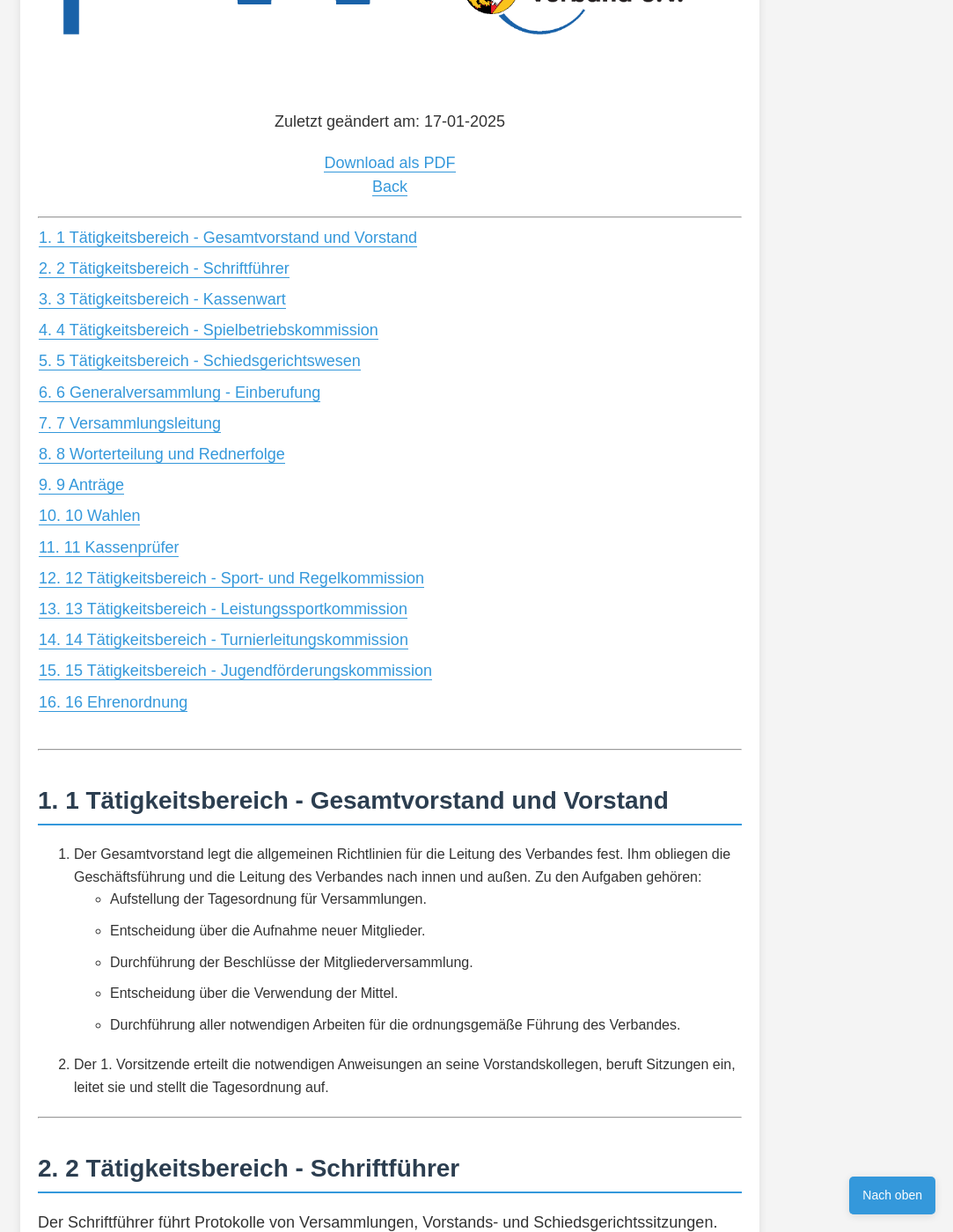
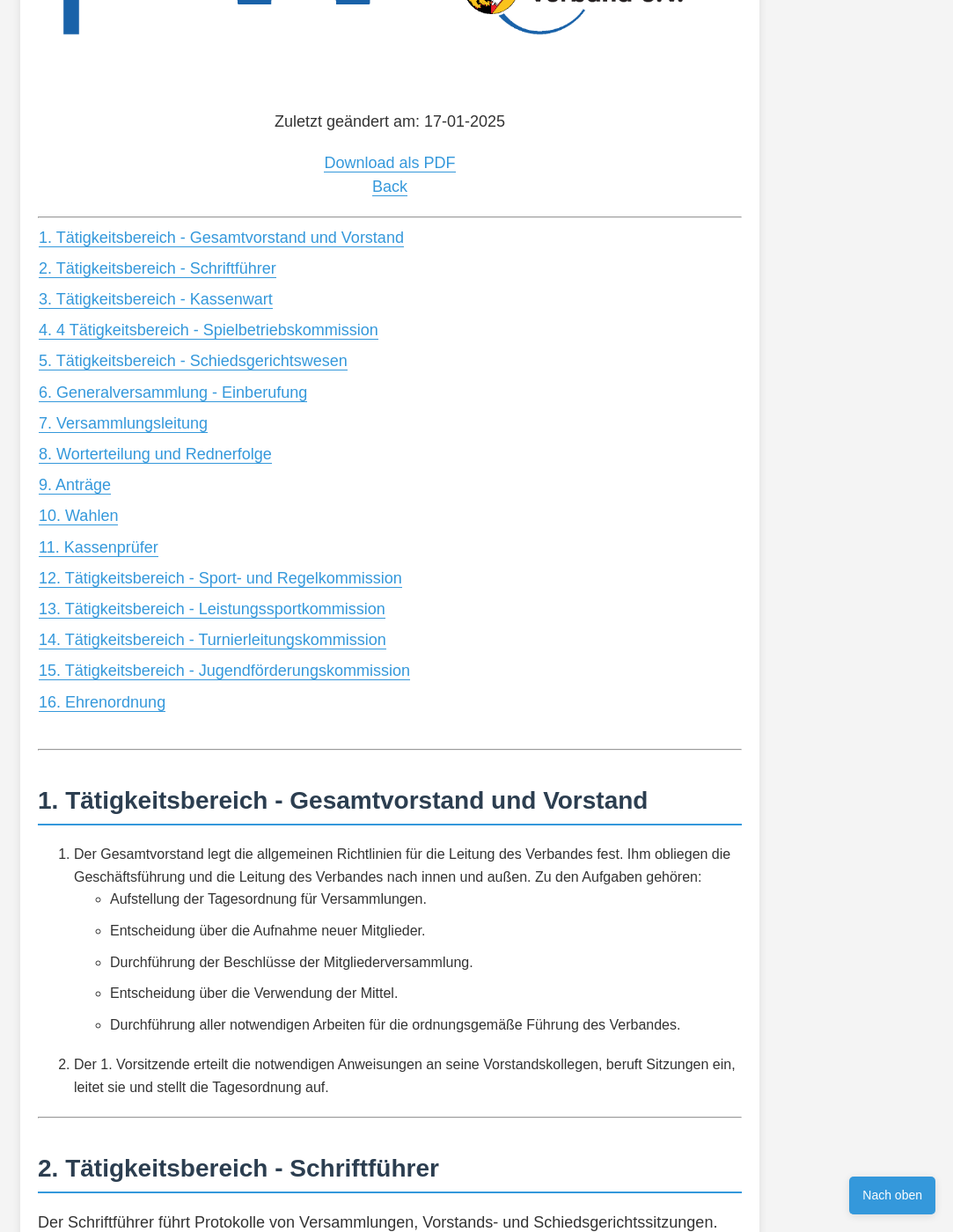
Before and after one commit to Deutscher-Tischfussballbund/stfv-docs, a Jekyll site: the page built from docs/Geschäftsordnung.md, in a window 1280 px wide and 1400 px high, scrolled down 521 px. Shown: the whole window at 88% size, without its empty margins (197-1280 px from the left). Built offline with Jekyll 4.4.1, drawn with Linux system fonts in a browser that asks for light colours; our own code applies the rules of GitHub Pages for plain Markdown files; some of the changed text lies outside the part shown.

Commit message:
Update Geschäftsordnung.md

```diff
--- a/docs/Geschäftsordnung.md
+++ b/docs/Geschäftsordnung.md
@@ -21,7 +21,7 @@
 
 ---
 
-# 1 Tätigkeitsbereich - Gesamtvorstand und Vorstand
+# Tätigkeitsbereich - Gesamtvorstand und Vorstand
 
 1. Der Gesamtvorstand legt die allgemeinen Richtlinien für die Leitung des Verbandes fest. Ihm obliegen die Geschäftsführung und die Leitung des Verbandes nach innen und außen. Zu den Aufgaben gehören:
    - Aufstellung der Tagesordnung für Versammlungen.
@@ -34,13 +34,13 @@
 
 ---
 
-# 2 Tätigkeitsbereich - Schriftführer
+# Tätigkeitsbereich - Schriftführer
 
 Der Schriftführer führt Protokolle von Versammlungen, Vorstands- und Schiedsgerichtssitzungen. Diese sind von ihm und dem jeweiligen Vorsitzenden zu unterschreiben. Zudem erledigt er schriftliche Arbeiten nach Anweisung des 1. Vorsitzenden oder dessen Vertreter.
 
 ---
 
-# 3 Tätigkeitsbereich - Kassenwart
+# Tätigkeitsbereich - Kassenwart
 
 1. Der Kassenwart ist für die ordnungsgemäße Führung der Kasse und Buchhaltung verantwortlich. Alle Rechnungsbelege und Zahlungsanweisungen müssen von ihm und dem 1. oder 2. Vorsitzenden unterzeichnet werden.
 
@@ -54,14 +54,14 @@ Die Spielbetriebskommission ist für den reibungslosen Ablauf des Spielbetriebs
 
 ---
 
-# 5 Tätigkeitsbereich - Schiedsgerichtswesen
+# Tätigkeitsbereich - Schiedsgerichtswesen
 
 1. Das Schiedsgericht dient der außergerichtlichen Beilegung von Streitigkeiten zwischen Vereinen.
 2. Weitere Bestimmungen sind in § 17 der Satzung festgelegt.
 
 ---
 
-# 6 Generalversammlung - Einberufung
+# Generalversammlung - Einberufung
 
 1. Mindestens eine ordentliche Mitgliederversammlung findet jährlich statt.
 2. Vereine werden durch Delegierte vertreten und sind stimmberechtigt.
@@ -71,14 +71,14 @@ Die Spielbetriebskommission ist für den reibungslosen Ablauf des Spielbetriebs
 
 ---
 
-# 7 Versammlungsleitung
+# Versammlungsleitung
 
 1. Der 1. Vorsitzende oder ein Vertreter leitet die Versammlung, stellt die Beschlussfähigkeit fest und gibt die Tagesordnung bekannt.
 2. Er lässt über Punkte in der Tagesordnung abstimmen und sorgt für Ordnung während der Versammlung.
 
 ---
 
-# 8 Worterteilung und Rednerfolge
+# Worterteilung und Rednerfolge
 
 1. Der Versammlungsleiter erstellt eine Rednerliste und erteilt das Wort in der Reihenfolge der Liste.
 2. Bei Richtigstellungen oder Geschäftsordnungsfragen darf das Wort außer der Reihe erteilt werden.
@@ -86,7 +86,7 @@ Die Spielbetriebskommission ist für den reibungslosen Ablauf des Spielbetriebs
 
 ---
 
-# 9 Anträge
+# Anträge
 
 1. Anträge müssen schriftlich eingereicht und begründet werden. Anträge ohne Unterschrift werden nicht behandelt.
 2. Antragsteller haben zu Beginn und am Ende der Aussprache Rederecht.
@@ -94,7 +94,7 @@ Die Spielbetriebskommission ist für den reibungslosen Ablauf des Spielbetriebs
 
 ---
 
-# 10 Wahlen
+# Wahlen
 
 1. Wahlen erfolgen schriftlich und geheim, es sei denn, die Versammlung beschließt anderes.
 2. Der Wahlausschuss prüft die Voraussetzungen der Kandidaten und gibt das Wahlergebnis bekannt.
@@ -102,38 +102,38 @@ Die Spielbetriebskommission ist für den reibungslosen Ablauf des Spielbetriebs
 
 ---
 
-# 11 Kassenprüfer
+# Kassenprüfer
 
 1. Zwei Kassenprüfer werden für zwei Jahre gewählt. Wiederwahl ist zulässig.
 2. Sie prüfen die Kassengeschäfte und berichten der Mitgliederversammlung.
 
 ---
 
-# 12 Tätigkeitsbereich - Sport- und Regelkommission
+# Tätigkeitsbereich - Sport- und Regelkommission
 
 Die Sport- und Regelkommission (SpoRKom) entscheidet über Änderungen und Ergänzungen von Spielordnungen und Regelwerken. Änderungen können durch die Mitgliederversammlung ergänzt oder revidiert werden.
 
 ---
 
-# 13 Tätigkeitsbereich - Leistungssportkommission
+# Tätigkeitsbereich - Leistungssportkommission
 
 Diese Kommission kümmert sich um die Belange des Leistungssports, insbesondere der Pro-Ligen.
 
 ---
 
-# 14 Tätigkeitsbereich - Turnierleitungskommission
+# Tätigkeitsbereich - Turnierleitungskommission
 
 Die Turnierleitungskommission ist für Änderungen der Ranglistenturnierordnung und die Ablaufordnung von Turnieren zuständig.
 
 ---
 
-# 15 Tätigkeitsbereich - Jugendförderungskommission
+# Tätigkeitsbereich - Jugendförderungskommission
 
 Diese Kommission unterstützt die Integration von Kindern und Jugendlichen in Vereine und organisiert Jugendturniere zur Nachwuchsförderung.
 
 ---
 
-# 16 Ehrenordnung
+# Ehrenordnung
 
 1. Der Verband vergibt folgende Ehrungen:
    - Ehrennadel (Bronze, Silber, Gold, Gold mit 1-3 Sternen)
```
